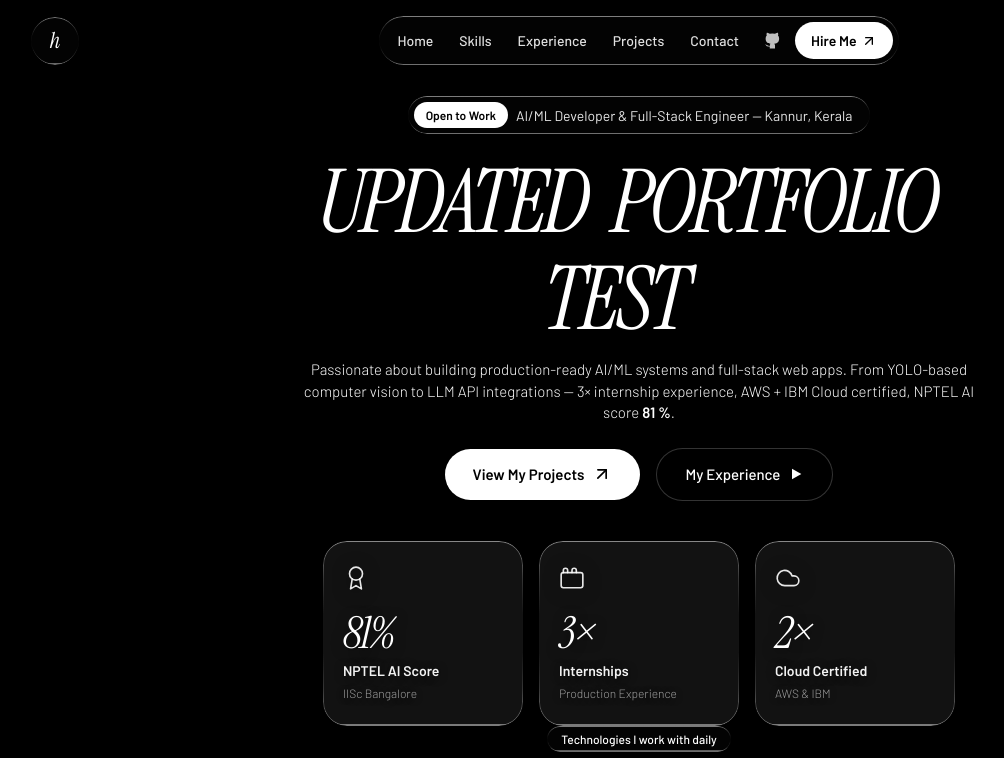
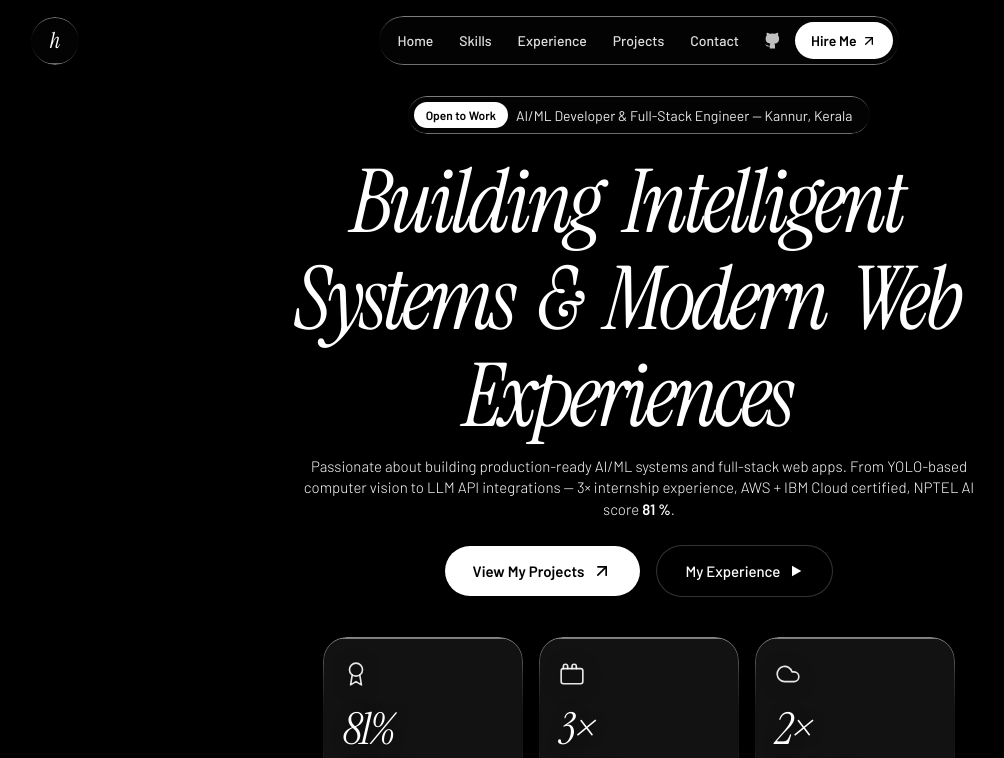
Before and after one commit to Hemanthpp/resume-portfolio, a React (Vite) app: page / in a window 1280 px wide. Shown: the top 758 px of the page, without its empty margins (1-1005 px from the left). Built offline with nearby package versions, Linux system fonts and the light colour scheme; no server answers.

Commit message:
updated portfolio

```diff
--- a/src/components/Hero.jsx
+++ b/src/components/Hero.jsx
@@ -70,7 +70,7 @@ export default function Hero() {
 
           {/* Headline */}
           <BlurText
-            text="UPDATED PORTFOLIO TEST "
+            text="Building Intelligent Systems & Modern Web Experiences"
             className="font-heading italic text-white text-6xl md:text-7xl lg:text-[5.5rem] max-w-3xl text-center leading-[0.88] tracking-[-4px]"
           />
 
```
